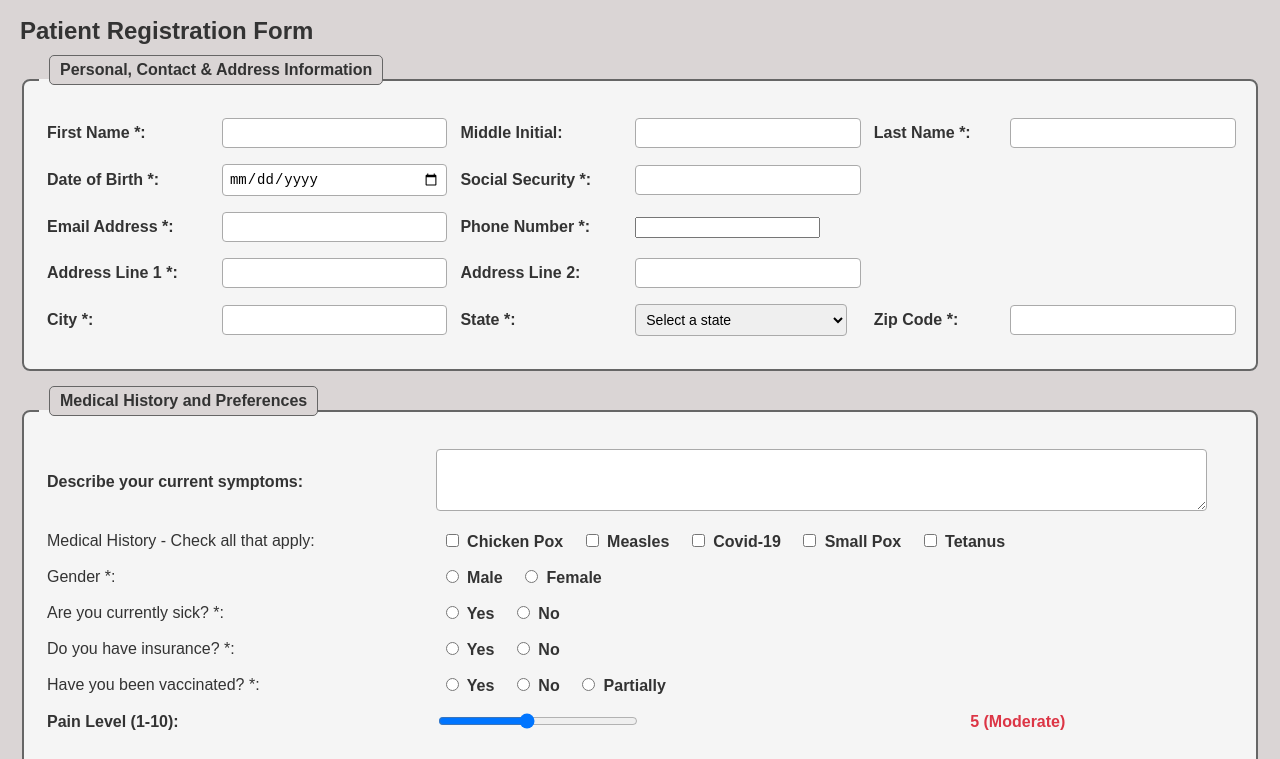
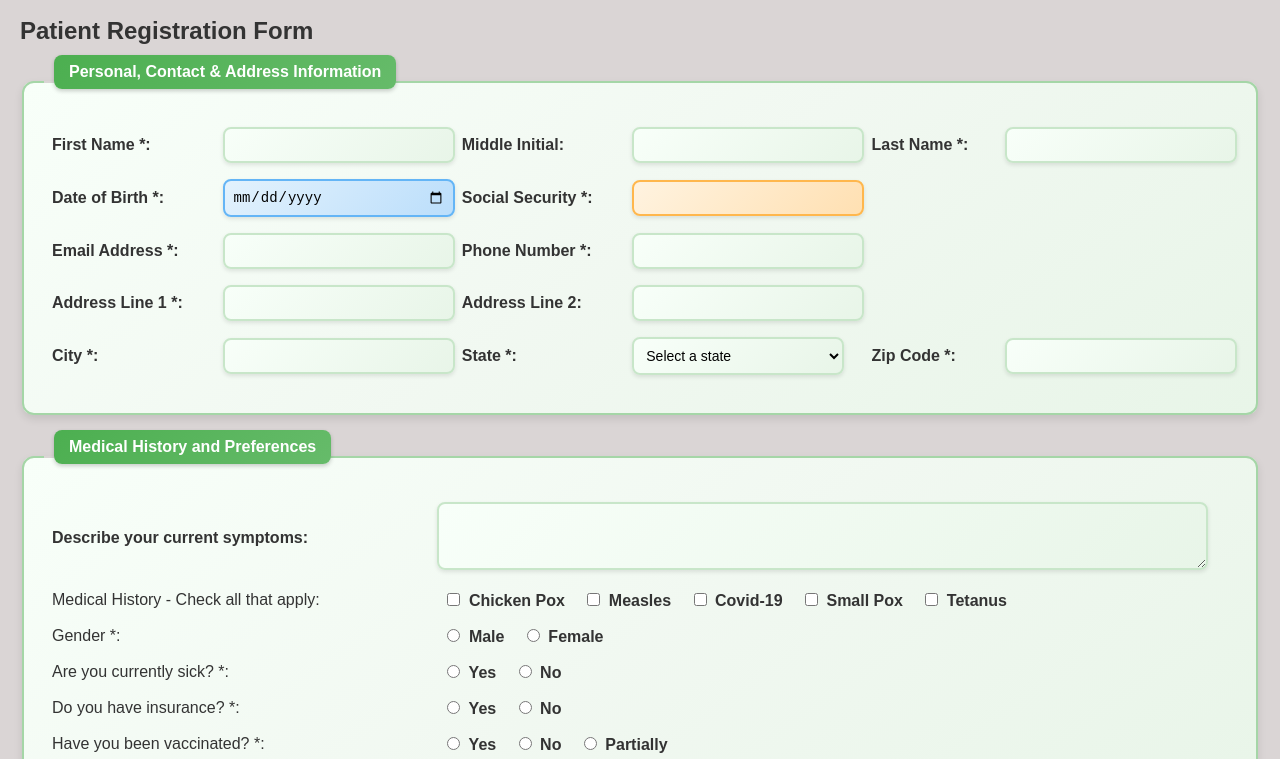
Before and after one commit to kagm316-oss/MS7375-Homework-2, a plain HTML site: page Medical_Form.html in a window 1280 px wide. Shown: the part 181-940 px from the top of the page. Drawn offline with Linux system fonts and the light colour scheme.

Commit message:
Enhance visual design: Add gradient backgrounds, improved colors, hover/focus effects for form inputs

```diff
--- a/style.css
+++ b/style.css
@@ -42,19 +42,22 @@ body {
 /* Form Sections */
 .form-section {
     margin-bottom: 25px;
-    padding: 15px;
-    border: 2px solid #666;
-    border-radius: 8px;
-    background-color: #f5f5f5;
+    padding: 20px;
+    border: 2px solid #a5d6a7;
+    border-radius: 12px;
+    background: linear-gradient(145deg, #f8fff9 0%, #f1f8f1 50%, #e8f5e8 100%);
+    box-shadow: 0 4px 8px rgba(0, 0, 0, 0.1);
 }
 
 .form-section legend {
     font-weight: bold;
     font-size: 16px;
-    padding: 5px 10px;
-    background-color: #dad5d5;
-    border: 1px solid #666;
-    border-radius: 5px;
+    padding: 8px 15px;
+    background: linear-gradient(135deg, #4caf50 0%, #66bb6a 100%);
+    color: white;
+    border: none;
+    border-radius: 8px;
+    box-shadow: 0 2px 4px rgba(0, 0, 0, 0.2);
 }
 
 /* Form Table */
@@ -81,13 +84,43 @@ input[type="text"],
 input[type="email"],
 input[type="password"],
 input[type="date"],
+input[type="tel"],
 select,
 textarea {
     width: 95%;
-    padding: 6px;
-    border: 1px solid #aaa;
-    border-radius: 4px;
+    padding: 8px;
+    border: 2px solid #c8e6c9;
+    border-radius: 8px;
     font-size: 14px;
+    background: linear-gradient(135deg, #f8fff9 0%, #e8f5e8 100%);
+    transition: all 0.3s ease;
+    box-shadow: 0 2px 4px rgba(0, 0, 0, 0.1);
+}
+
+/* Input hover and focus effects */
+input[type="text"]:hover,
+input[type="email"]:hover,
+input[type="password"]:hover,
+input[type="date"]:hover,
+input[type="tel"]:hover,
+select:hover,
+textarea:hover {
+    border-color: #81c784;
+    background: linear-gradient(135deg, #f0fff4 0%, #e0f2e0 100%);
+    box-shadow: 0 3px 6px rgba(0, 0, 0, 0.15);
+}
+
+input[type="text"]:focus,
+input[type="email"]:focus,
+input[type="password"]:focus,
+input[type="date"]:focus,
+input[type="tel"]:focus,
+select:focus,
+textarea:focus {
+    outline: none;
+    border-color: #4caf50;
+    background: linear-gradient(135deg, #ffffff 0%, #f0f8f0 100%);
+    box-shadow: 0 0 8px rgba(76, 175, 80, 0.3);
 }
 
 textarea {
@@ -97,6 +130,37 @@ textarea {
 /* Range input */
 input[type="range"] {
     width: 200px;
+    height: 8px;
+    border-radius: 4px;
+    background: linear-gradient(to right, #4caf50 0%, #ffeb3b 50%, #f44336 100%);
+    outline: none;
+    opacity: 0.8;
+    transition: opacity 0.3s;
+}
+
+input[type="range"]:hover {
+    opacity: 1;
+}
+
+input[type="range"]::-webkit-slider-thumb {
+    appearance: none;
+    width: 20px;
+    height: 20px;
+    border-radius: 50%;
+    background: #ffffff;
+    border: 3px solid #4caf50;
+    cursor: pointer;
+    box-shadow: 0 2px 4px rgba(0, 0, 0, 0.3);
+}
+
+input[type="range"]::-moz-range-thumb {
+    width: 20px;
+    height: 20px;
+    border-radius: 50%;
+    background: #ffffff;
+    border: 3px solid #4caf50;
+    cursor: pointer;
+    box-shadow: 0 2px 4px rgba(0, 0, 0, 0.3);
 }
 
 /* Checkboxes and Radios */
@@ -196,9 +260,34 @@ button {
     display: block;
 }
 
+/* Error state styling */
 input.error, select.error, textarea.error {
-    border-color: #dc3545;
-    background-color: #f8d7da;
+    border-color: #f44336;
+    background: linear-gradient(135deg, #ffebee 0%, #ffcdd2 100%);
+    box-shadow: 0 0 8px rgba(244, 67, 54, 0.3);
+}
+
+/* Special styling for different input types */
+input[type="password"] {
+    background: linear-gradient(135deg, #fff3e0 0%, #ffe0b2 100%);
+    border-color: #ffb74d;
+}
+
+input[type="password"]:focus {
+    background: linear-gradient(135deg, #ffffff 0%, #fff8f0 100%);
+    border-color: #ff9800;
+    box-shadow: 0 0 8px rgba(255, 152, 0, 0.3);
+}
+
+input[type="date"] {
+    background: linear-gradient(135deg, #e3f2fd 0%, #bbdefb 100%);
+    border-color: #64b5f6;
+}
+
+input[type="date"]:focus {
+    background: linear-gradient(135deg, #ffffff 0%, #f0f8ff 100%);
+    border-color: #2196f3;
+    box-shadow: 0 0 8px rgba(33, 150, 243, 0.3);
 }
 
 /* Pain Level Slider Display */
```
